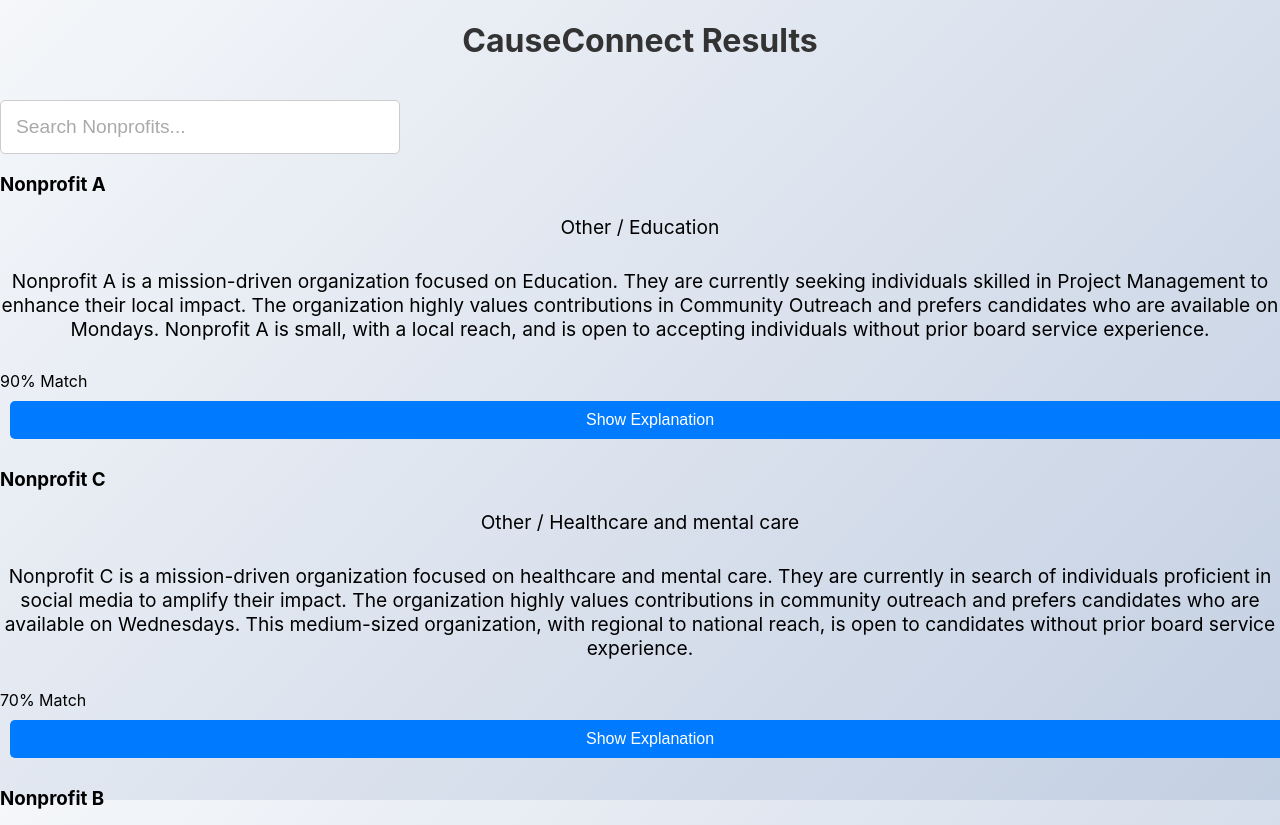
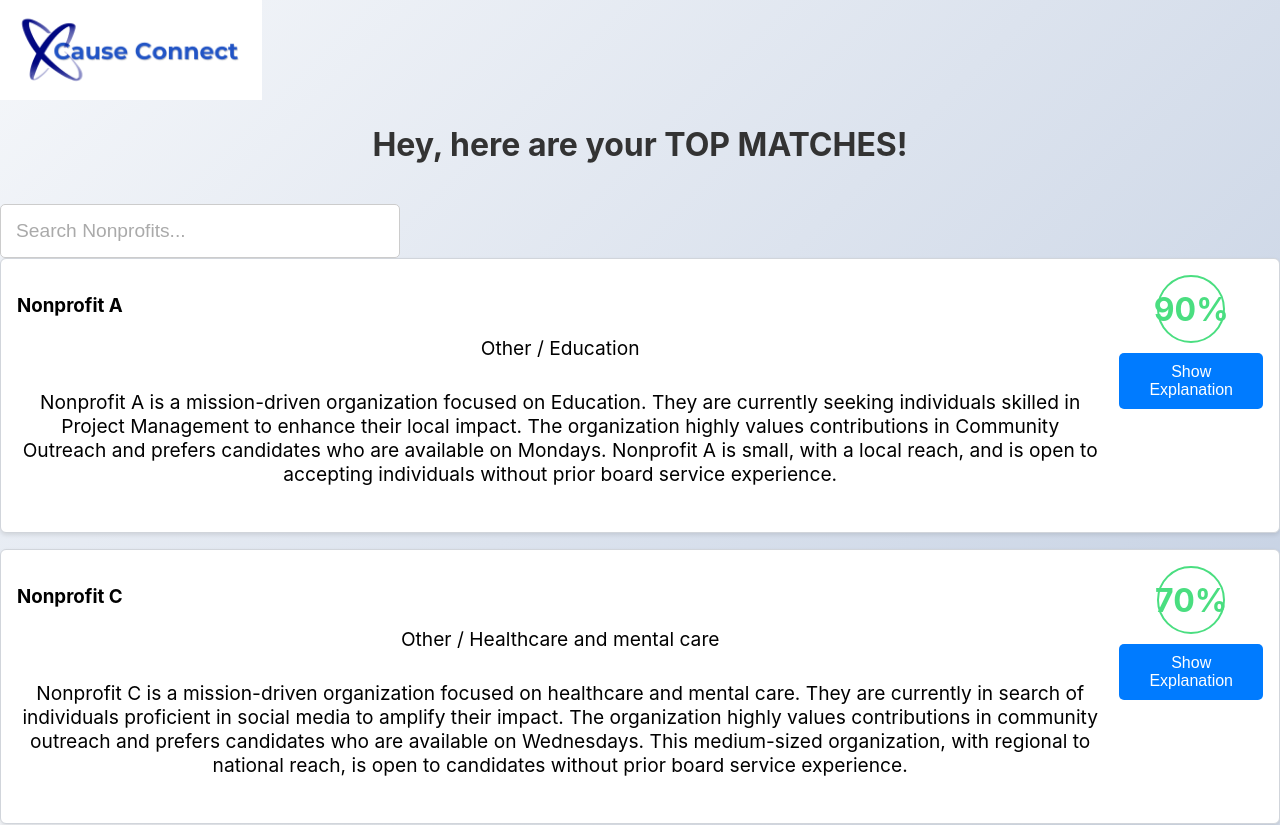
Before and after one commit to tejasking62/Cause-Connect, a React (Create React App) app in the folder my-app/: page /results in a window 1280 px wide. Shown: the top 825 px of the page. Built offline with nearby package versions, Linux system fonts and the light colour scheme.

Commit message:
added logo

```diff
--- /dev/null
+++ b/my-app/src/Results.css
@@ -0,0 +1,42 @@
+/* MatchCard.css */
+
+.match-card {
+    border: 1px solid #d1d5db; /* gray-300 */
+    border-radius: 0.375rem; /* rounded-md */
+    box-shadow: 0 2px 4px rgba(0, 0, 0, 0.1); /* shadow-md */
+    padding: 1rem; /* p-4 */
+    margin-bottom: 1rem; /* mb-4 */
+    background-color: #ffffff; /* bg-white */
+    display: flex;
+    justify-content: space-between;
+    align-items: flex-start;
+  }
+
+  .match-info {
+    flex-grow: 1; /* Flex-grow for the nonprofit info */
+  }
+
+  .logo {
+    height: 100px; /* Adjust this value to make the logo smaller */
+    width: auto; /* Maintain aspect ratio */
+  }
+
+  .match-percentage {
+    display: flex;
+    flex-direction: column;
+    align-items: center;
+    margin-left: 1rem; /* ml-4 */
+  }
+
+  .percentage-circle {
+    font-size: 2rem; /* Adjust size as needed */
+    font-weight: bold; /* font-bold */
+    color: #4ade80; /* text-green-700 */
+    width: 4rem; /* w-16 */
+    height: 4rem; /* h-16 */
+    display: flex;
+    align-items: center;
+    justify-content: center;
+    border-radius: 50%; /* Circle */
+    border: 2px solid #4ade80; /* border-green-700 */
+  }
--- a/my-app/src/Results.js
+++ b/my-app/src/Results.js
@@ -1,25 +1,31 @@
 import React, { useState } from 'react';
 import resultsJSON from './gpt.json'; // Adjust the path as needed
+import './Results.css'; // Import the CSS file
+import logo from './cconnect.png'; // Import the logo
 
 const MatchCard = ({ match }) => {
   const [isExpanded, setIsExpanded] = useState(false);
 
   return (
-    <div className="border border-gray-300 rounded-md shadow-md p-4 mb-4 bg-white">
+    <div className="match-card">
+      <div className="match-info">
         <h3 className="text-xl font-bold">{match.nonprofit_name}</h3>
         <p className="text-gray-600">{match.location} / {match.category}</p>
         <p className="mt-2 text-gray-800">{match.nonprofit_summary}</p>
-      <div className="flex justify-between items-center mt-2">
-        <div className="text-lg font-semibold text-green-700">{match.match_percentage}% Match</div>
+      </div>
+      <div className="match-percentage">
+        <div className="percentage-circle">
+          {match.match_percentage}%
+        </div>
         <button
           onClick={() => setIsExpanded(!isExpanded)}
-          className="text-blue-500 hover:underline"
+          className="text-blue-500 hover:underline mt-2"
         >
           {isExpanded ? 'Hide Explanation' : 'Show Explanation'}
         </button>
       </div>
       {isExpanded && (
-        <div className="mt-2 p-2 bg-gray-200 rounded-md">
+        <div className="mt-2 p-2 bg-gray-200 rounded-md w-full">
           {match.explanation}
         </div>
       )}
@@ -29,11 +35,16 @@ const MatchCard = ({ match }) => {
 
 export default function Results() {
   const [searchTerm, setSearchTerm] = useState('');
+  const userName = "Your Name"; // Replace this with dynamic user name as needed
 
   return (
     <div className="min-h-screen bg-gray-50 p-8">
-      <div className="max-w-6xl mx-auto">
-        <h1 className="text-4xl font-bold mb-6 text-center">CauseConnect Results</h1>
+      <div className="max-w-6xl mx-auto flex items-center justify-between">
+        <img src={logo} alt="Logo" className="logo" /> {/* Now using the CSS class */}
+        <h1 className="text-2xl font-bold mb-6 text-center">
+          Hey, here are your TOP MATCHES!
+        </h1>
+      </div>
 
       <input
         type="text"
@@ -43,7 +54,7 @@ export default function Results() {
         className="mb-4 p-3 border border-gray-300 rounded-md w-full md:w-1/3 mx-auto"
       />
 
-        <div>
+      <div className="w-full">
         {resultsJSON
           .filter(match =>
             match.nonprofit_name.toLowerCase().includes(searchTerm.toLowerCase())
@@ -54,6 +65,5 @@ export default function Results() {
           ))}
       </div>
     </div>
-    </div>
   );
 }
```
Also changed, not shown: my-app/src/cconnect.png (added). Lines whose indentation alone changed are shown as unchanged.
